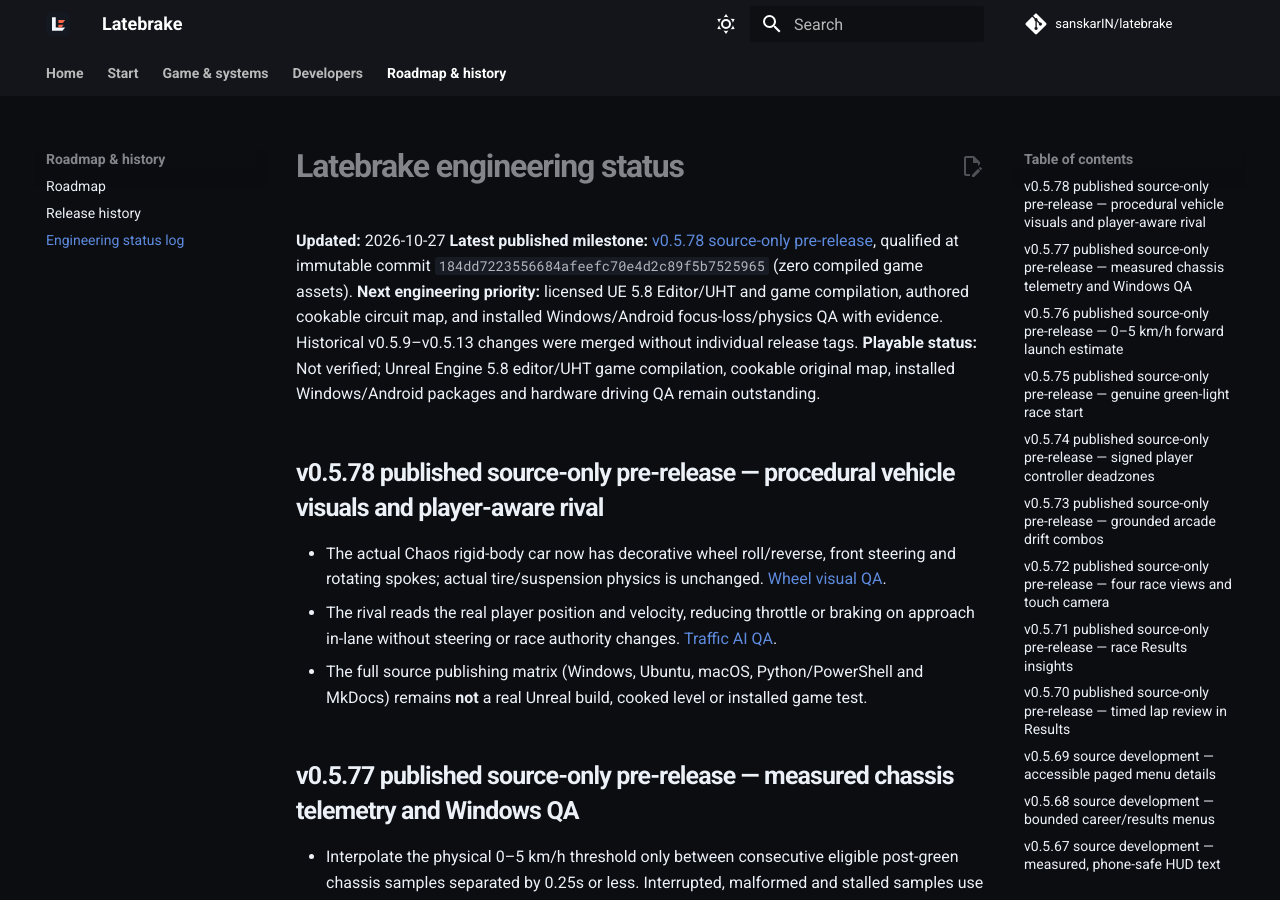
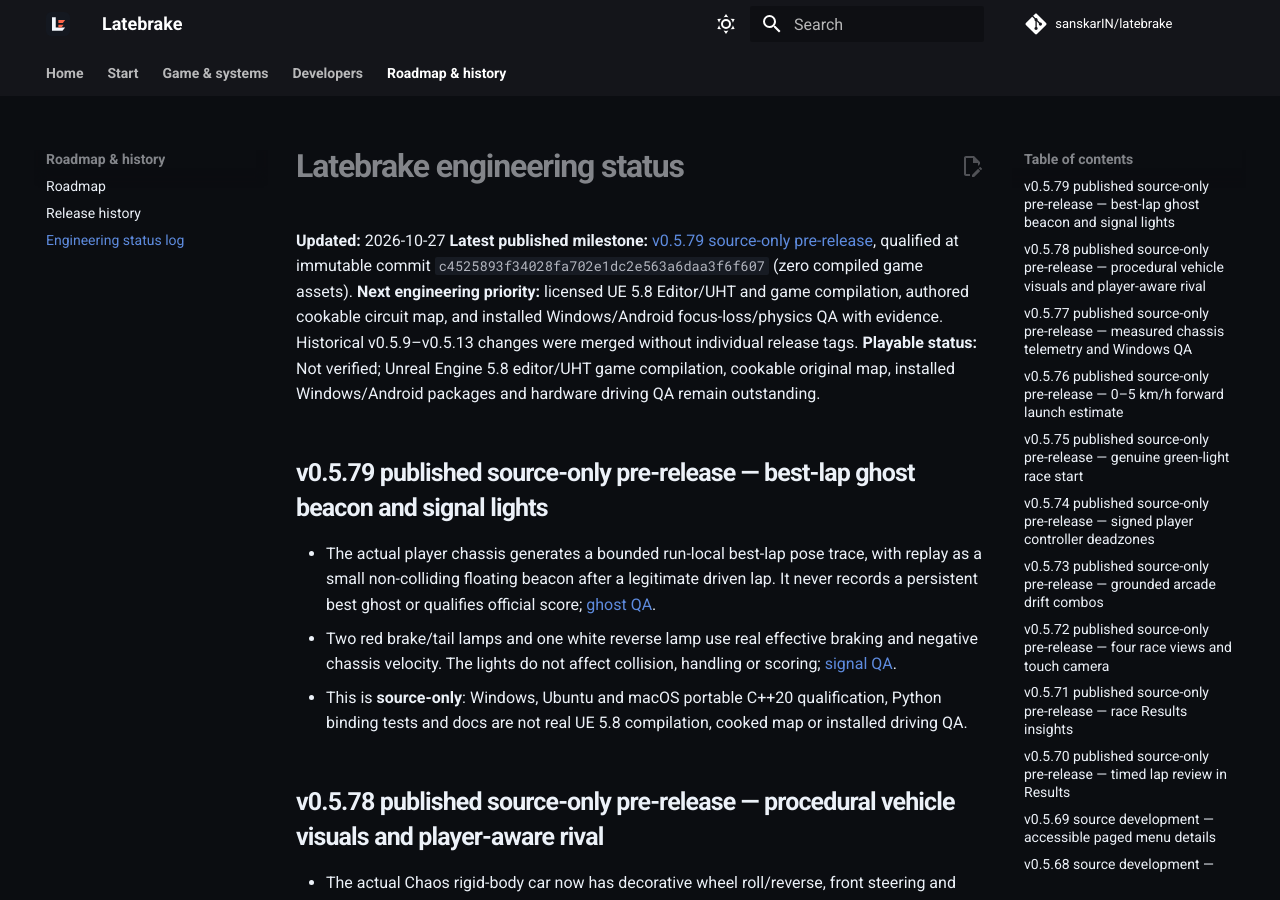
Before and after one commit to sanskarIN/latebrake, an MkDocs documentation site: the page built from docs/STATUS.md, in a window 1280 px wide and 900 px high. Built offline with MkDocs 1.6.1 and Material for MkDocs 9.7.7, drawn with Linux system fonts in a browser that asks for light colours; comment, search, counter and statistics services are not loaded.

Commit message:
docs(release): stage factual v0.5.79 publication labels after tag verification

```diff
--- a/docs/STATUS.md
+++ b/docs/STATUS.md
@@ -1,9 +1,15 @@
 # Latebrake engineering status
 
 **Updated:** 2026-10-27
-**Latest published milestone:** [v0.5.78 source-only pre-release](https://github.com/sanskarIN/latebrake/releases/tag/v0.5.78), qualified at immutable commit `184dd7223556684afeefc70e4d2c89f5b7525965` (zero compiled game assets).
+**Latest published milestone:** [v0.5.79 source-only pre-release](https://github.com/sanskarIN/latebrake/releases/tag/v0.5.79), qualified at immutable commit `c4525893f34028fa702e1dc2e563a6daa3f6f607` (zero compiled game assets).
 **Next engineering priority:** licensed UE 5.8 Editor/UHT and game compilation, authored cookable circuit map, and installed Windows/Android focus-loss/physics QA with evidence. Historical v0.5.9–v0.5.13 changes were merged without individual release tags.
 **Playable status:** Not verified; Unreal Engine 5.8 editor/UHT game compilation, cookable original map, installed Windows/Android packages and hardware driving QA remain outstanding.
+
+## v0.5.79 published source-only pre-release — best-lap ghost beacon and signal lights
+
+- The actual player chassis generates a bounded run-local best-lap pose trace, with replay as a small non-colliding floating beacon after a legitimate driven lap. It never records a persistent best ghost or qualifies official score; [ghost QA](BEST_LAP_GHOST_QA.md).
+- Two red brake/tail lamps and one white reverse lamp use real effective braking and negative chassis velocity. The lights do not affect collision, handling or scoring; [signal QA](VEHICLE_SIGNAL_LIGHTS_QA.md).
+- This is **source-only**: Windows, Ubuntu and macOS portable C++20 qualification, Python binding tests and docs are not real UE 5.8 compilation, cooked map or installed driving QA.
 
 ## v0.5.78 published source-only pre-release — procedural vehicle visuals and player-aware rival
 
```
